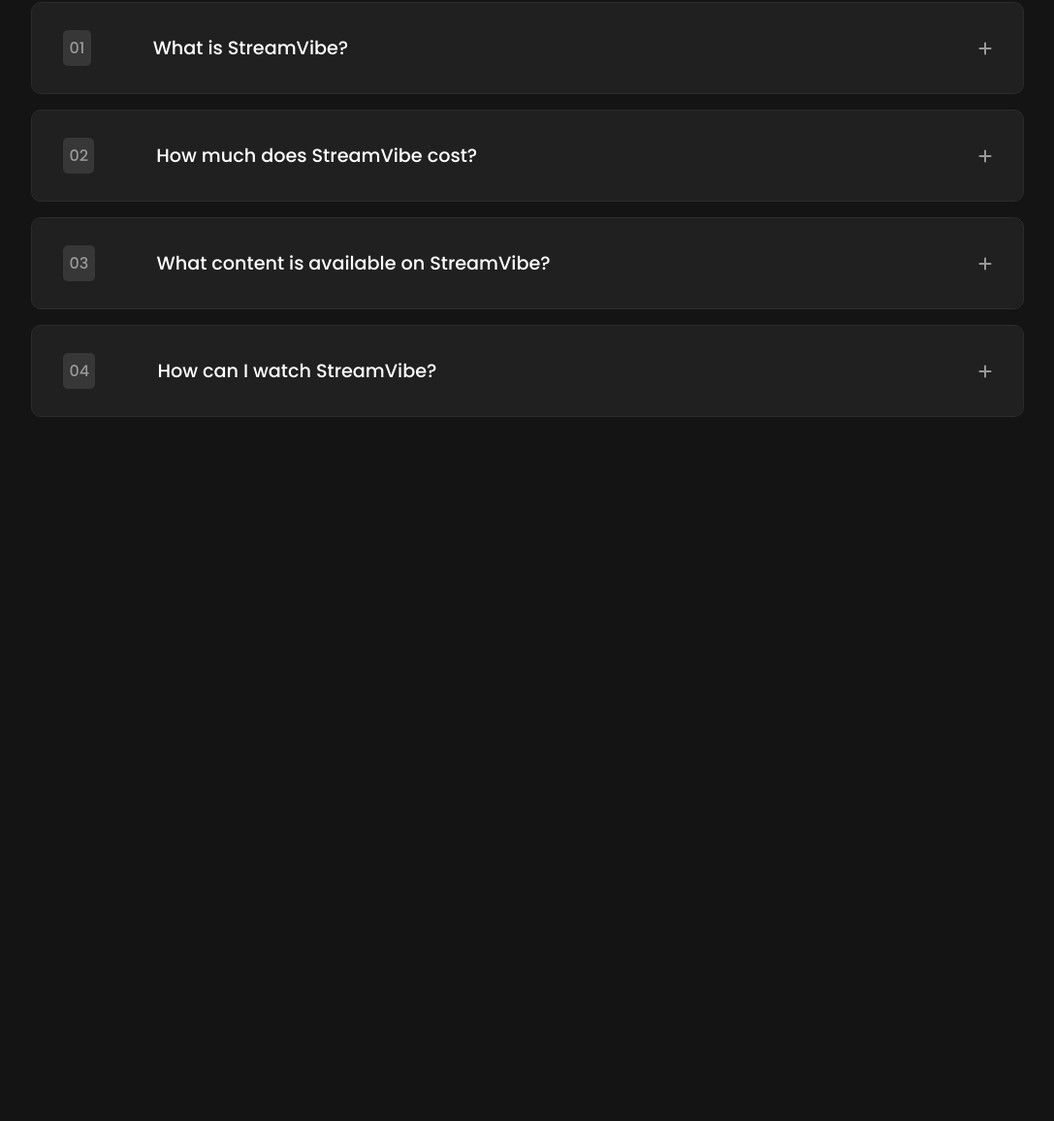
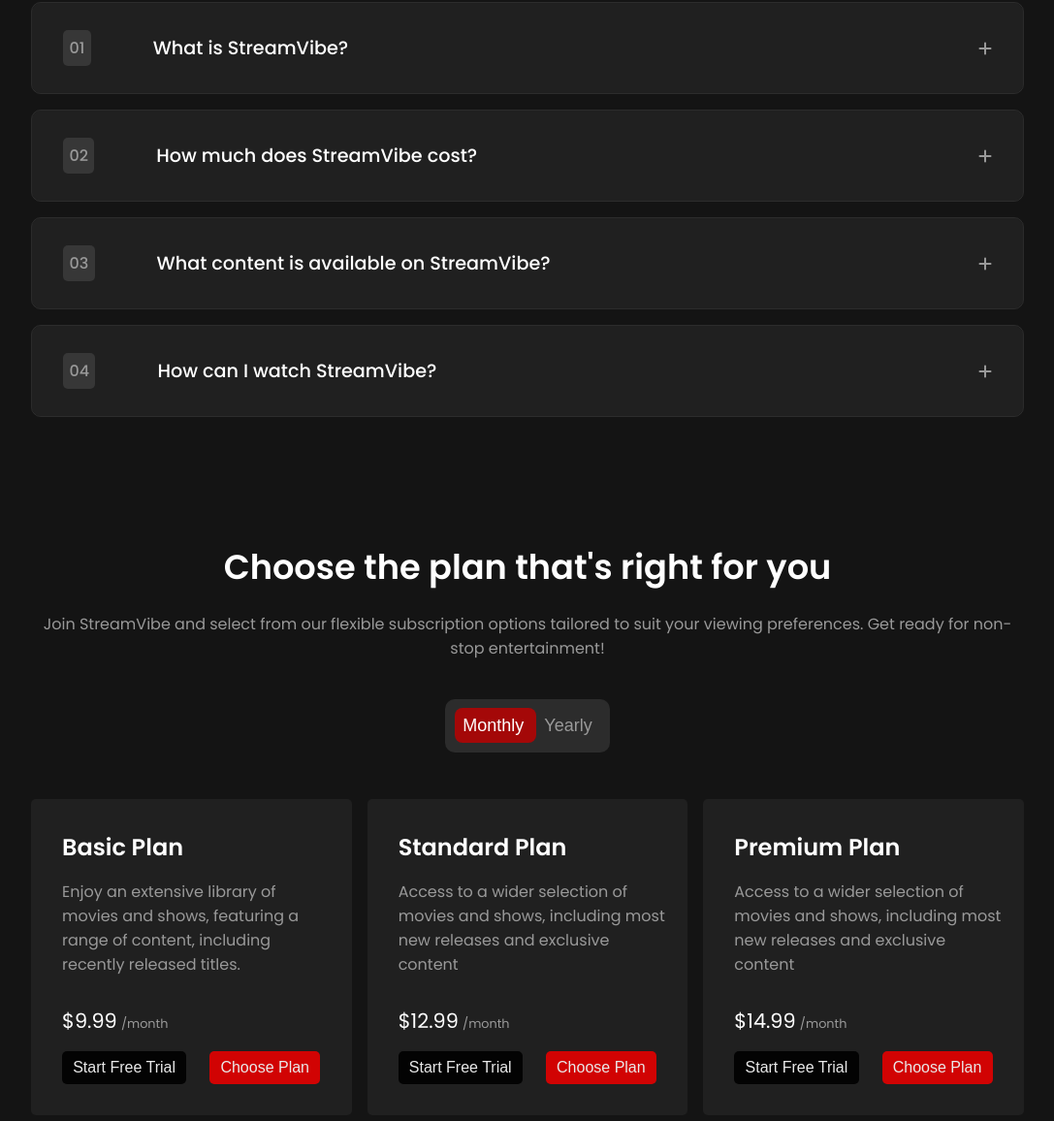
Before and after one commit to mahabur17/Stream-Vibe, a plain HTML site: page index.html in a window 1280 px wide. Shown: the part 2634-3790 px from the top of the page at 97% size, without its empty margins (96-1183 px from the left). Before the commit the page ends 3128 px from the top, so only its background shows below. Drawn offline with Linux system fonts and the light colour scheme.

Commit message:
subscription section added

```diff
--- a/index.html
+++ b/index.html
@@ -236,7 +236,48 @@
 
         </div>
     </section>
-    <!--js code-->
+    <!--subscription section start-->
+    <section class="subscription">
+        <div class="sub-header">
+            <h2>Choose the plan that's right for you</h2>
+            <p>Join StreamVibe and select from our flexible subscription options tailored to suit your viewing preferences. Get ready for non-stop entertainment!</p>
+           <button class="sub-button"><span id="month">Monthly </span><span id="year">Yearly</span></button>
+        </div>
+
+        <div class="sub-grid">
+
+            <div class="grid-item">
+                <h3>Basic Plan</h3>
+                <p>Enjoy an extensive library of movies and shows, featuring a range of content, including recently released titles.</p>
+                <span id="taka">$9.99</span> <span>/month</span>
+                <div class="btn">
+                    <button>Start Free Trial</button>
+                    <button id="plan">Choose Plan</button>
+                </div>
+            </div>
+
+            <div class="grid-item">
+                <h3>Standard Plan</h3>
+                <p>Access to a wider selection of movies and shows, including most new releases and exclusive content</p>
+                <span id="taka">$12.99</span> <span>/month</span>
+                <div class="btn">
+                    <button>Start Free Trial</button>
+                    <button id="plan">Choose Plan</button>
+                </div>
+            </div>
+
+            <div class="grid-item">
+                <h3>Premium Plan</h3>
+                <p>Access to a wider selection of movies and shows, including most new releases and exclusive content</p>
+                <span id="taka">$14.99</span> <span>/month</span>
+                <div class="btn">
+                    <button>Start Free Trial</button>
+                    <button id="plan">Choose Plan</button>
+                </div>
+            </div>
+
+        </div>
+    </section>
 
 </body>
 </html>
--- a/style.css
+++ b/style.css
@@ -380,3 +380,103 @@ background-color: rgba(255, 255, 255, 0.1);
     line-height: 1.6;
     padding: 1.5rem;
 }
+/*subscription section start*/
+.subscription{
+    width: 90%;
+    padding: 4rem;
+    margin: 0 auto;
+}
+.sub-header{
+    margin: 0 auto;
+    text-align: center;
+    & h2{
+        font-size: 2.2rem;
+        font-weight: 600;
+        padding-bottom: 20px;
+    }
+    & p{
+        color: #999999;
+        padding-bottom: 40px;
+    }
+}
+.sub-button{
+    background-color: rgba(255, 255, 255, .1);
+    border: none;
+    outline: none;
+    margin: 0 auto;
+   width: 170px;
+   height: 55px;
+   border-radius: 10px;
+    & span{
+       font-size: 18px;
+       font-weight: 500;
+     padding: .5rem;
+     color: #999;
+    }
+}
+#month{
+    background-color: #a40808;
+    border-radius: 8px;
+    color: #fff;
+}
+#month:hover{
+    background-color: #820909;
+}
+.sub-grid{
+    display: grid;
+    grid-template-columns: repeat(3, 1fr);
+    gap: 1rem;
+    margin-top: 3rem;
+
+
+
+}
+.grid-item{
+     background-color: rgba(255, 255, 255, .05);
+     padding: 1rem;
+     border-radius: 5px;
+    & h3{
+        font-size: 1.5rem;
+        font-weight: 600;
+
+    }
+    & p{
+        color: #999999;
+        padding-bottom: 1.9rem;
+        padding-left: 1rem;
+    }
+}
+.sub-button{
+    cursor: pointer;
+}
+.grid-item span{
+    font-size: .8rem;
+    color: #999;
+}
+#taka{
+    font-size: 1.3rem;
+    font-weight: 400;
+    padding-left: 1rem;
+    color: #fff;
+}
+.btn{
+    padding: 1rem;
+
+    display: flex;
+    gap: 1.5rem;
+    & button{
+        padding: 0.5rem 0.7rem;
+        background-color: #000000;
+        color: #fff;
+        font-size: 1rem;
+        font-weight: 400;
+        border: none;
+        outline: none;
+        border-radius: 5px;
+        cursor: pointer;
+        opacity: .9;
+    }
+}
+#plan{
+    background-color: #E50000;
+}
```
